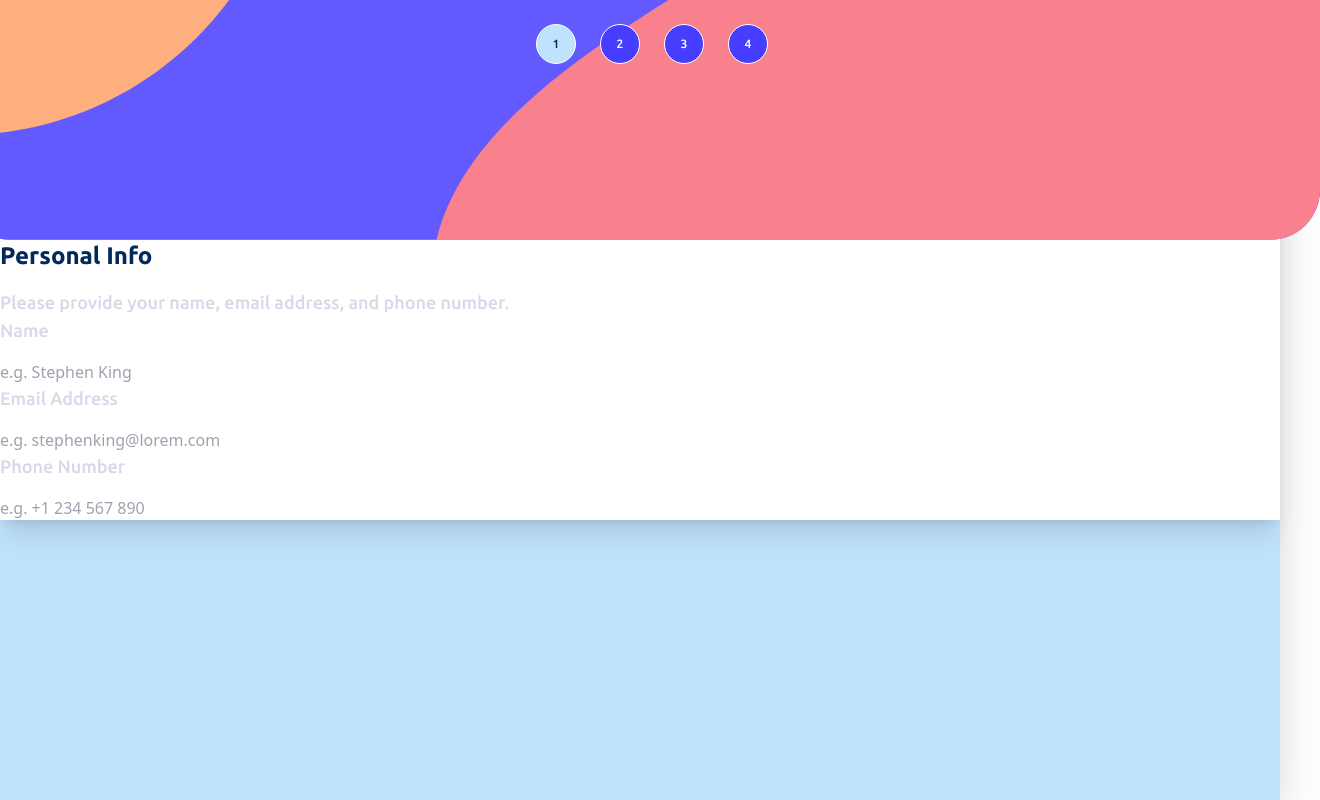
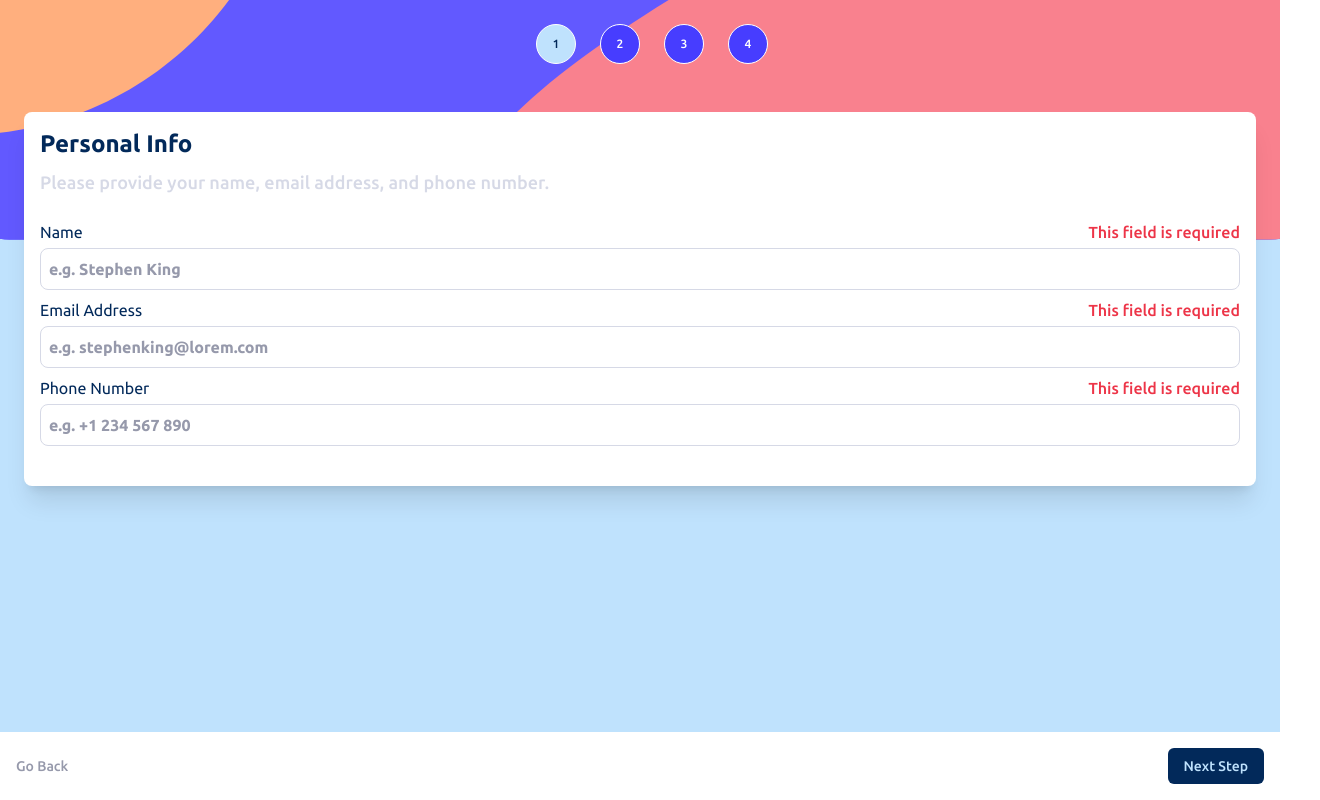
Before and after one commit to iamsomraj/form-frontend-mentor, a React (Vite) app: page / in a window 1280 px wide. Shown: the whole page, 1320 px wide, since content can reach past the window. Built offline with nearby package versions, Linux system fonts and the light colour scheme.

Commit message:
👌 IMPROVE: added form layout

```diff
--- a/src/components/FormContainer.tsx
+++ b/src/components/FormContainer.tsx
@@ -1,6 +1,20 @@
+import { ReactNode } from 'react';
+
 import { useAppDispatch } from '../app/hooks';
 import { FORM_TEMPLATES, SIDE_BAR_MENU_OPTIONS } from '../constants';
 import { selectStep, StepType, useCurrentStep } from '../features/payment/paymentSlice';
+
+interface FormWrapperProps {
+  children: ReactNode;
+}
+
+const FormWrapper: React.FC<FormWrapperProps> = (props) => {
+  return (
+    <form className="mx-6 -mt-[10%] flex flex-1 flex-col gap-6 rounded-lg bg-white py-4 shadow-xl desktop:m-0 desktop:mr-8  desktop:pt-10 desktop:shadow-none">
+      {props.children}
+    </form>
+  );
+};
 
 interface FormHeaderProps {
   title: string;
@@ -9,7 +23,7 @@ interface FormHeaderProps {
 
 const FormHeader: React.FC<FormHeaderProps> = ({ title, description }) => {
   return (
-    <div className="flex flex-col gap-4">
+    <div className="flex flex-col gap-2 px-4 ">
       <h1 className="font-primary-bold text-2xl font-bold text-marine-blue">{title}</h1>
       <h3 className="font-primary-medium text-lg font-medium text-light-gray">
         {description}
@@ -26,20 +40,26 @@ type LayoutItem = {
   required: boolean;
 };
 
-interface FormWrapperProps {
+interface FormBodyProps {
   layout: LayoutItem[];
 }
 
-const FormWrapper: React.FC<FormWrapperProps> = ({ layout }) => {
+const FormBody: React.FC<FormBodyProps> = ({ layout }) => {
   return (
-    <form>
+    <div className="flex flex-col gap-2">
       {layout.map(({ type, name, label, placeholder, required }) => (
-        <div key={name} className="flex flex-col gap-4">
-          <label className="font-primary-medium text-lg font-medium text-light-gray">
-            {label}
-          </label>
-          <div className="flex flex-col gap-4">
+        <div key={name} className="flex flex-col gap-1 px-4">
+          <div className="flex justify-between">
+            <label className="font-primary-regular text-base text-marine-blue">
+              {label}
+            </label>
+            <span className="font-primary-medium text-base font-medium text-strawberry-red">
+              This field is required
+            </span>
+          </div>
+          <div className="flex flex-col">
             <input
+              className="rounded-lg border border-light-gray p-2 font-primary-bold font-bold text-marine-blue outline-none placeholder:font-primary-bold placeholder:font-bold placeholder:text-cool-gray focus:border-purplish-blue"
               type={type}
               name={name}
               placeholder={placeholder}
@@ -48,7 +68,29 @@ const FormWrapper: React.FC<FormWrapperProps> = ({ layout }) => {
           </div>
         </div>
       ))}
-    </form>
+    </div>
+  );
+};
+
+interface FormFooterProps {
+  currentStep: StepType;
+}
+
+const FormFooter: React.FC<FormFooterProps> = ({ currentStep }) => {
+  const isLastStep =
+    currentStep === SIDE_BAR_MENU_OPTIONS[SIDE_BAR_MENU_OPTIONS.length - 1].slug;
+
+  return (
+    <div className="fixed inset-x-0 bottom-0 w-full bg-light-blue desktop:static">
+      <div className="flex justify-between bg-white px-4 py-4 desktop:py-0">
+        <button className="bg-[transparent] font-primary-medium text-sm text-cool-gray">
+          Go Back
+        </button>
+        <button className="rounded-md bg-marine-blue px-4 py-2 font-primary-medium text-sm text-light-blue">
+          {isLastStep ? 'Confirm' : 'Next Step'}
+        </button>
+      </div>
+    </div>
   );
 };
 
@@ -107,13 +149,13 @@ const FormContainer: React.FC = () => {
   const header = currentForm.header;
 
   return (
-    <main className="relative flex min-h-screen w-full items-center justify-center desktop:px-12 desktop:py-24">
+    <main className="relative flex max-h-screen min-h-screen w-full items-start justify-center desktop:items-center desktop:px-12 desktop:py-24">
       {/* DESKTOP BACKGROUND */}
       <div className="absolute inset-0 -z-10 hidden bg-white desktop:block"></div>
       {/* DESKTOP BACKGROUND */}
 
-      <section className="h-screen w-full bg-light-blue shadow-2xl desktop:flex desktop:h-[70vh] desktop:flex-col desktop:rounded-lg desktop:px-40 desktop:py-12">
-        <div className="mx-auto w-full flex-1 justify-start gap-2 bg-white shadow-xl desktop:flex desktop:rounded-lg">
+      <section className="h-screen w-full flex-1 bg-light-blue shadow-2xl desktop:flex desktop:h-[70vh] desktop:flex-col desktop:rounded-lg desktop:px-40 desktop:py-12">
+        <div className="mx-auto w-full flex-1 justify-start desktop:flex desktop:gap-16 desktop:rounded-lg desktop:bg-white desktop:shadow-xl">
           {/* SIDE BAR */}
           <div className="-mx-10 flex h-[30vh] items-start justify-center bg-[url('../../src/assets/images/bg-sidebar-desktop.svg')] bg-cover bg-bottom pt-6 desktop:m-3 desktop:h-auto desktop:flex-col desktop:justify-start desktop:gap-6 desktop:rounded-lg desktop:bg-center desktop:py-8">
             {/* SIDE BAR MENU ITEM */}
@@ -129,9 +171,13 @@ const FormContainer: React.FC = () => {
           {/* SIDE BAR */}
 
           {/* FORM SECTION */}
-          <div className="flex-1">
-            <FormHeader title={header.title} description={header.description} />
-            <FormWrapper layout={layout} />
+          <div className="flex-1 bg-[transparent]">
+            <FormWrapper>
+              <FormHeader title={header.title} description={header.description} />
+              <FormBody layout={layout} />
+              <div className="flex-1"></div>
+              <FormFooter currentStep={currentStep} />
+            </FormWrapper>
           </div>
           {/* FORM SECTION */}
         </div>
--- a/src/index.css
+++ b/src/index.css
@@ -16,3 +16,9 @@
   font-family: 'Ubuntu-Bold';
   src: url('./assets/fonts/Ubuntu-Bold.ttf');
 }
+
+#root {
+  max-height: 100vh;
+  min-height: 100vh;
+  overflow: hidden;
+}
```
